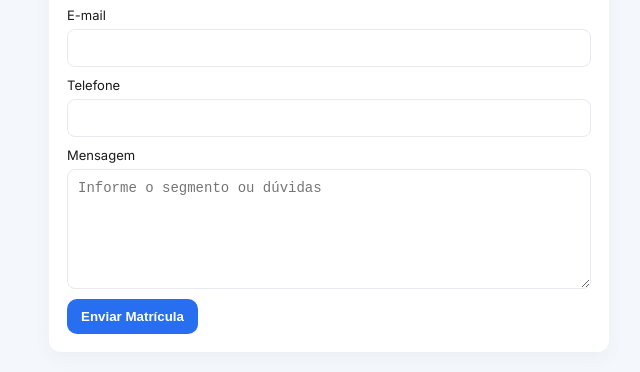
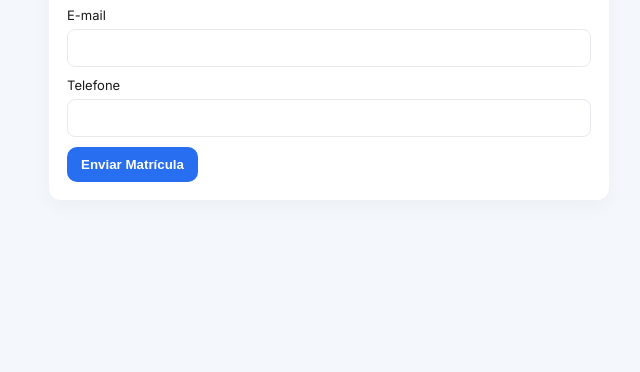
Before and after one commit to SabrynaAlvesCavalcanteSilva33B/Escola-Modelo-Site, a plain HTML site: page matricula.html in a window 1280 px wide. Shown: the part 180-552 px from the top of the page, without its empty margins (311-951 px from the left). Drawn offline with Linux system fonts and the light colour scheme.

Commit message:
Opção mensagem desativada

```diff
--- a/matricula.html
+++ b/matricula.html
@@ -23,10 +23,7 @@
         <label>Telefone</label>
         <input type="tel" name="phone" required />
       </div>
-      <div class="field">
-        <label>Mensagem</label>
-        <textarea name="message" placeholder="Informe o segmento ou dúvidas" required></textarea>
-      </div>
+
       <button class="btn-send" type="submit">Enviar Matrícula</button>
       <div id="formStatus" class="muted"></div>
     </form>
```
